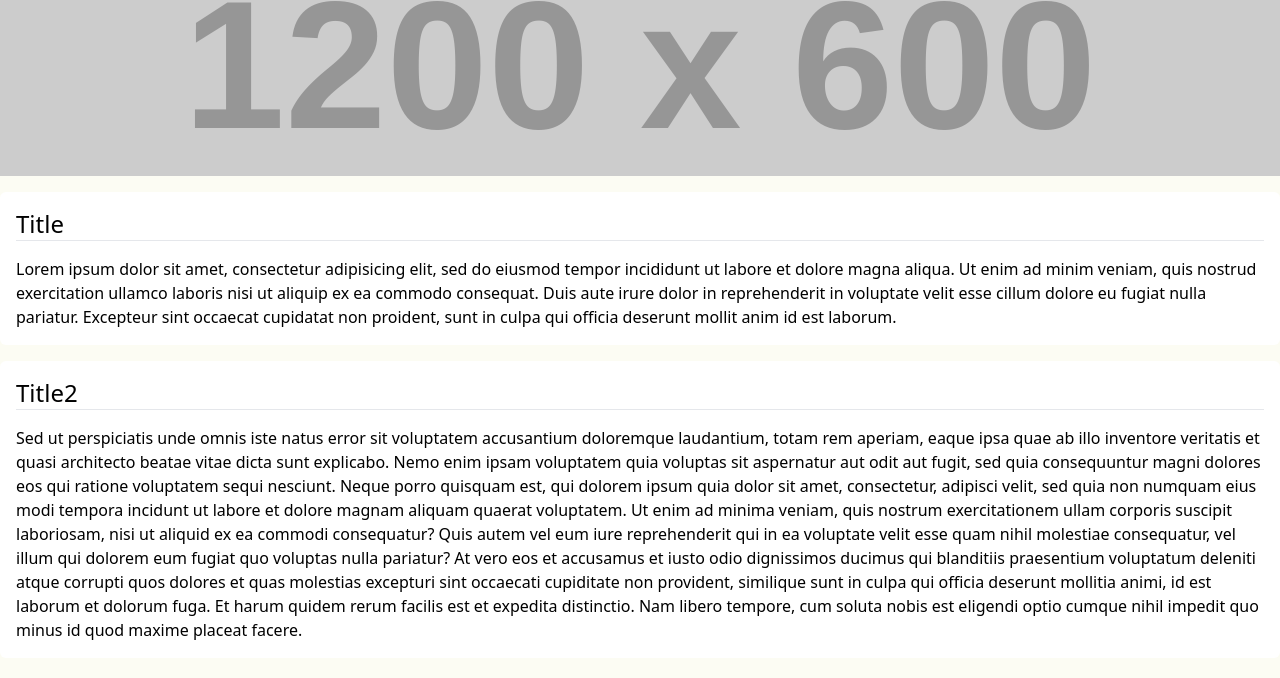
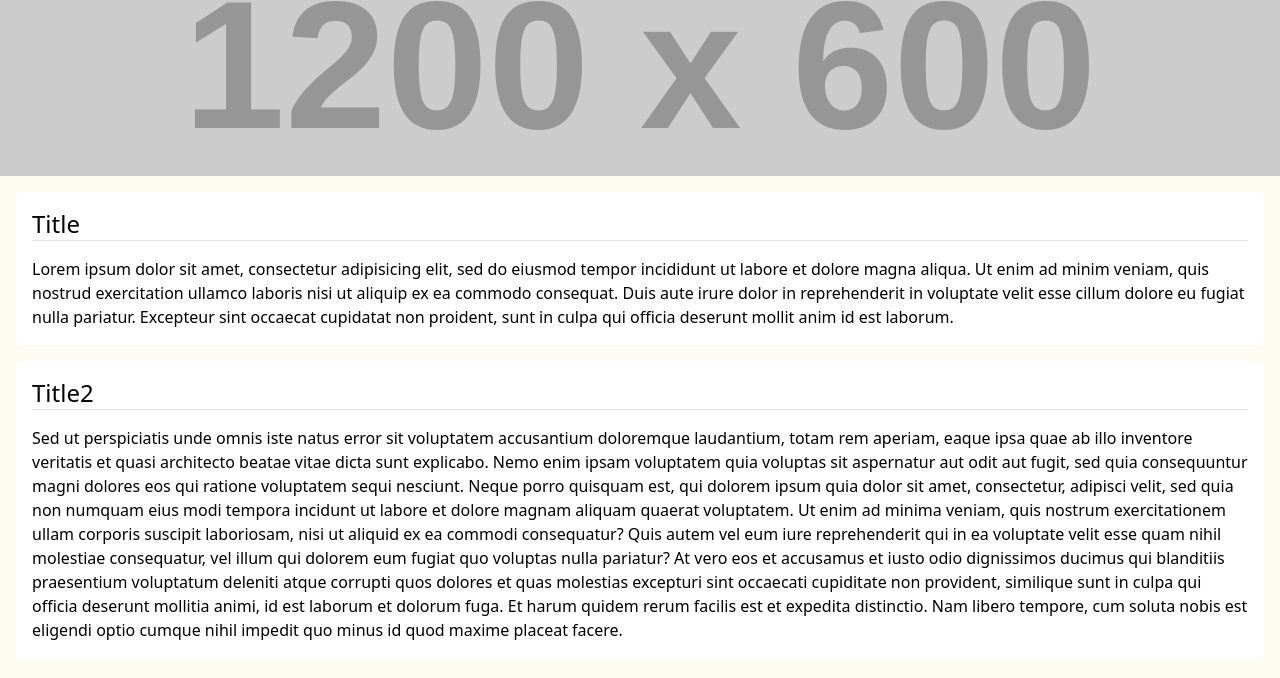
Before and after one commit to sumikkosoft/parcel-tailwind-pug, a website built with Parcel: page src/index.pug in a window 1280 px wide. Shown: the part 64-742 px from the top of the page. Built offline with nearby package versions, Linux system fonts and the light colour scheme; placeholder pictures from the web are drawn by us.

Commit message:
:rocket: change

```diff
--- a/package.json
+++ b/package.json
@@ -4,7 +4,7 @@
   "license": "MIT",
   "scripts": {
     "dev": "parcel src/index.pug --no-cache",
-    "prebuild": "rimraf ./dist",
+    "prebuild": "rimraf ./docs",
     "build": "parcel build src/index.pug --dist-dir docs"
   },
   "devDependencies": {
--- a/src/index.pug
+++ b/src/index.pug
@@ -24,12 +24,12 @@ html(lang="ja")
             a(class="text-yellow-500", href="http://") Mail
     div(class="hero")
       img(src="https://placehold.jp/1200x600.png", alt="hero")
-    main(class="container mx-auto")
-      div(class="mt-4 p-4 rounded-md bg-white")
+    main(class="container mx-auto pb-4")
+      div(class="mt-4 mx-4 p-4 rounded-md bg-white")
         h2(class="text-2xl") Title
         hr
         p(class="mt-4") Lorem ipsum dolor sit amet, consectetur adipisicing elit, sed do eiusmod tempor incididunt ut labore et dolore magna aliqua. Ut enim ad minim veniam, quis nostrud exercitation ullamco laboris nisi ut aliquip ex ea commodo consequat. Duis aute irure dolor in reprehenderit in voluptate velit esse cillum dolore eu fugiat nulla pariatur. Excepteur sint occaecat cupidatat non proident, sunt in culpa qui officia deserunt mollit anim id est laborum.
-      div(class="mt-4 p-4 rounded-md bg-white")
+      div(class="mt-4 mx-4 p-4 rounded-md bg-white")
         h2(class="text-2xl") Title2
         hr
         p(class="mt-4") Sed ut perspiciatis unde omnis iste natus error sit voluptatem accusantium doloremque laudantium, totam rem aperiam, eaque ipsa quae ab illo inventore veritatis et quasi architecto beatae vitae dicta sunt explicabo. Nemo enim ipsam voluptatem quia voluptas sit aspernatur aut odit aut fugit, sed quia consequuntur magni dolores eos qui ratione voluptatem sequi nesciunt. Neque porro quisquam est, qui dolorem ipsum quia dolor sit amet, consectetur, adipisci velit, sed quia non numquam eius modi tempora incidunt ut labore et dolore magnam aliquam quaerat voluptatem. Ut enim ad minima veniam, quis nostrum exercitationem ullam corporis suscipit laboriosam, nisi ut aliquid ex ea commodi consequatur? Quis autem vel eum iure reprehenderit qui in ea voluptate velit esse quam nihil molestiae consequatur, vel illum qui dolorem eum fugiat quo voluptas nulla pariatur? At vero eos et accusamus et iusto odio dignissimos ducimus qui blanditiis praesentium voluptatum deleniti atque corrupti quos dolores et quas molestias excepturi sint occaecati cupiditate non provident, similique sunt in culpa qui officia deserunt mollitia animi, id est laborum et dolorum fuga. Et harum quidem rerum facilis est et expedita distinctio. Nam libero tempore, cum soluta nobis est eligendi optio cumque nihil impedit quo minus id quod maxime placeat facere.
```
Also changed, not shown: docs/index.html.
